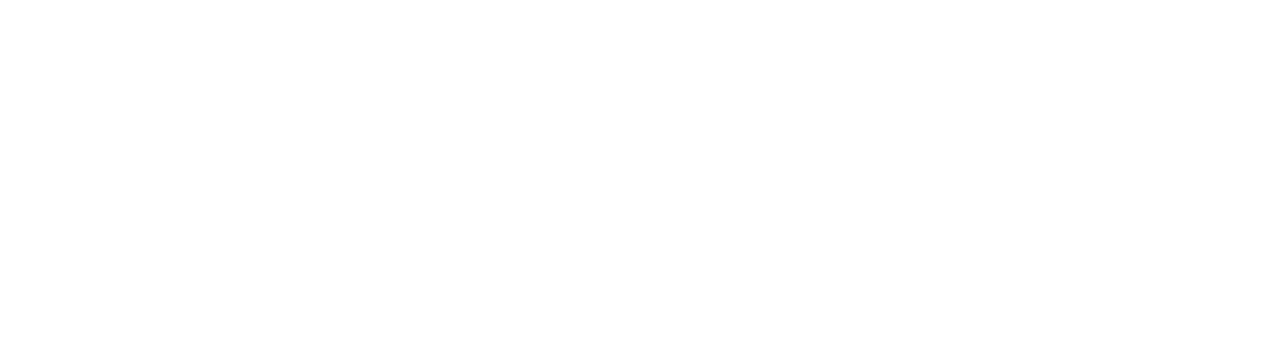
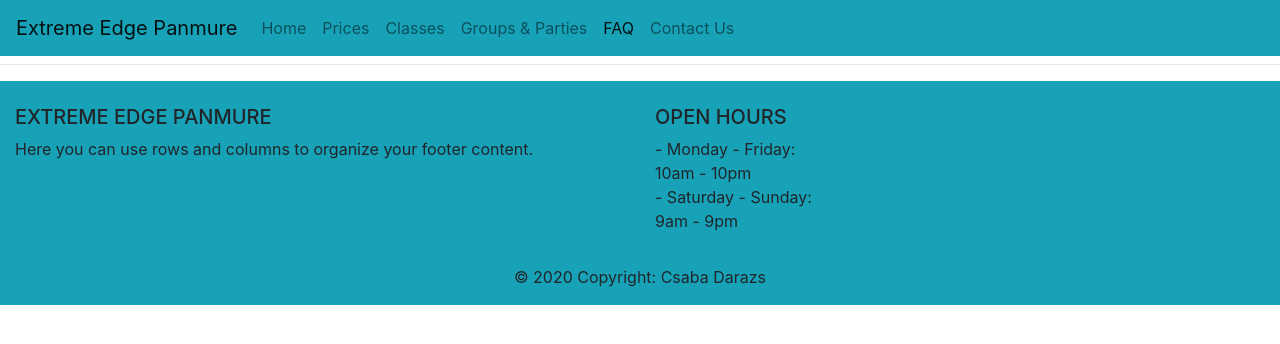
Before and after one commit to Drammaster/WordpressBase-HTMLCSS, a plain HTML site: page pages/faq.html in a window 1280 px wide. Drawn offline with nearby package versions, Linux system fonts and the light colour scheme.

Commit message:
Added additional pages and linked them together

```diff
--- a/pages/bookings.html
+++ b/pages/bookings.html
@@ -0,0 +1,97 @@
+<!DOCTYPE html>
+<html lang="en">
+    <head>
+        <meta name="viewport" content="width=device-width, initial-scale=1, shrink-to-fit=no">
+        <link rel="stylesheet" href="https://cdn.jsdelivr.net/npm/bootstrap@4.5.3/dist/css/bootstrap.min.css" integrity="sha384-TX8t27EcRE3e/ihU7zmQxVncDAy5uIKz4rEkgIXeMed4M0jlfIDPvg6uqKI2xXr2" crossorigin="anonymous">
+        <script src="https://code.jquery.com/jquery-3.2.1.slim.min.js" integrity="sha384-KJ3o2DKtIkvYIK3UENzmM7KCkRr/rE9/Qpg6aAZGJwFDMVNA/GpGFF93hXpG5KkN" crossorigin="anonymous"></script>
+        <script src="https://cdnjs.cloudflare.com/ajax/libs/popper.js/1.12.9/umd/popper.min.js" integrity="sha384-ApNbgh9B+Y1QKtv3Rn7W3mgPxhU9K/ScQsAP7hUibX39j7fakFPskvXusvfa0b4Q" crossorigin="anonymous"></script>
+        <script src="https://maxcdn.bootstrapcdn.com/bootstrap/4.0.0/js/bootstrap.min.js" integrity="sha384-JZR6Spejh4U02d8jOt6vLEHfe/JQGiRRSQQxSfFWpi1MquVdAyjUar5+76PVCmYl" crossorigin="anonymous"></script>
+    </head>
+    <body>
+        <!--Navbar-->
+        <nav class="navbar navbar-expand-lg fixed-top navbar-light bg-info">
+            <a class="navbar-brand" href="../index.html">Extreme Edge Panmure</a>
+            <button class="navbar-toggler" type="button" data-toggle="collapse" data-target="#navbarSupportedContent" aria-controls="navbarSupportedContent" aria-expanded="false" aria-label="Toggle navigation">
+              <span class="navbar-toggler-icon"></span>
+            </button>
+
+            <div class="collapse navbar-collapse" id="navbarSupportedContent">
+              <ul class="navbar-nav mr-auto">
+                <li class="nav-item">
+                  <a class="nav-link" href="../index.html">Home</a>
+                </li>
+                <li class="nav-item">
+                  <a class="nav-link" href="../pages/prices.html">Prices</a>
+                </li>
+                <li class="nav-item">
+                    <a class="nav-link" href="../pages/classes.html">Classes</a>
+                </li>
+                <li class="nav-item active">
+                    <a class="nav-link" href="#">Groups &amp Parties <span class="sr-only">(current)</span></a>
+                </li>
+                <li class="nav-item">
+                    <a class="nav-link" href="../pages/faq.html">FAQ</a>
+                </li>
+                <li class="nav-item">
+                    <a class="nav-link" href="../pages/contact.html">Contact Us</a>
+                </li>
+              </ul>
+            </div>
+        </nav>
+
+        <div class="h1 text-center">
+            Classes
+        </div>
+
+        <hr>
+
+
+        <!-- Footer -->
+        <footer class="page-footer font-small bg-info pt-4">
+
+            <!-- Footer Links -->
+            <div class="container-fluid text-center text-md-left">
+
+            <!-- Grid row -->
+            <div class="row">
+
+                <!-- Grid column -->
+                <div class="col-md-6 mt-md-0 mt-3">
+
+                <!-- Content -->
+                <h5 class="text-uppercase">Extreme Edge Panmure</h5>
+                <p>Here you can use rows and columns to organize your footer content.</p>
+
+                </div>
+                <!-- Grid column -->
+
+                <!-- Grid column -->
+                <div class="col-md-3 mb-md-0 mb-3">
+
+                <!-- Links -->
+                <h5 class="text-uppercase">Open Hours</h5>
+
+                <ul class="list-unstyled">
+                    <li> - Monday - Friday:</li>
+                    <li>10am - 10pm</li>
+                    <li> - Saturday - Sunday:</li>
+                    <li>9am - 9pm</li>
+                </ul>
+
+                </div>
+                <!-- Grid column -->
+
+            </div>
+            <!-- Grid row -->
+
+            </div>
+            <!-- Footer Links -->
+
+            <!-- Copyright -->
+            <div class="footer-copyright text-center py-3">© 2020 Copyright: Csaba Darazs</div>
+            <!-- Copyright -->
+
+        </footer>
+        <!-- Footer -->
+    </body>
+</html>
--- a/pages/faq.html
+++ b/pages/faq.html
@@ -0,0 +1,97 @@
+<!DOCTYPE html>
+<html lang="en">
+    <head>
+        <meta name="viewport" content="width=device-width, initial-scale=1, shrink-to-fit=no">
+        <link rel="stylesheet" href="https://cdn.jsdelivr.net/npm/bootstrap@4.5.3/dist/css/bootstrap.min.css" integrity="sha384-TX8t27EcRE3e/ihU7zmQxVncDAy5uIKz4rEkgIXeMed4M0jlfIDPvg6uqKI2xXr2" crossorigin="anonymous">
+        <script src="https://code.jquery.com/jquery-3.2.1.slim.min.js" integrity="sha384-KJ3o2DKtIkvYIK3UENzmM7KCkRr/rE9/Qpg6aAZGJwFDMVNA/GpGFF93hXpG5KkN" crossorigin="anonymous"></script>
+        <script src="https://cdnjs.cloudflare.com/ajax/libs/popper.js/1.12.9/umd/popper.min.js" integrity="sha384-ApNbgh9B+Y1QKtv3Rn7W3mgPxhU9K/ScQsAP7hUibX39j7fakFPskvXusvfa0b4Q" crossorigin="anonymous"></script>
+        <script src="https://maxcdn.bootstrapcdn.com/bootstrap/4.0.0/js/bootstrap.min.js" integrity="sha384-JZR6Spejh4U02d8jOt6vLEHfe/JQGiRRSQQxSfFWpi1MquVdAyjUar5+76PVCmYl" crossorigin="anonymous"></script>
+    </head>
+    <body>
+        <!--Navbar-->
+        <nav class="navbar navbar-expand-lg fixed-top navbar-light bg-info">
+            <a class="navbar-brand" href="../index.html">Extreme Edge Panmure</a>
+            <button class="navbar-toggler" type="button" data-toggle="collapse" data-target="#navbarSupportedContent" aria-controls="navbarSupportedContent" aria-expanded="false" aria-label="Toggle navigation">
+              <span class="navbar-toggler-icon"></span>
+            </button>
+
+            <div class="collapse navbar-collapse" id="navbarSupportedContent">
+              <ul class="navbar-nav mr-auto">
+                <li class="nav-item">
+                  <a class="nav-link" href="../index.html">Home</a>
+                </li>
+                <li class="nav-item">
+                  <a class="nav-link" href="../pages/prices.html">Prices</a>
+                </li>
+                <li class="nav-item">
+                    <a class="nav-link" href="../pages/classes.html">Classes</a>
+                </li>
+                <li class="nav-item">
+                    <a class="nav-link" href="../pages/bookings.html">Groups &amp Parties</a>
+                </li>
+                <li class="nav-item active">
+                    <a class="nav-link" href="#">FAQ <span class="sr-only">(current)</span></a>
+                </li>
+                <li class="nav-item">
+                    <a class="nav-link" href="../pages/contact.html">Contact Us</a>
+                </li>
+              </ul>
+            </div>
+        </nav>
+
+        <div class="h1 text-center">
+            Classes
+        </div>
+
+        <hr>
+
+
+        <!-- Footer -->
+        <footer class="page-footer font-small bg-info pt-4">
+
+            <!-- Footer Links -->
+            <div class="container-fluid text-center text-md-left">
+
+            <!-- Grid row -->
+            <div class="row">
+
+                <!-- Grid column -->
+                <div class="col-md-6 mt-md-0 mt-3">
+
+                <!-- Content -->
+                <h5 class="text-uppercase">Extreme Edge Panmure</h5>
+                <p>Here you can use rows and columns to organize your footer content.</p>
+
+                </div>
+                <!-- Grid column -->
+
+                <!-- Grid column -->
+                <div class="col-md-3 mb-md-0 mb-3">
+
+                <!-- Links -->
+                <h5 class="text-uppercase">Open Hours</h5>
+
+                <ul class="list-unstyled">
+                    <li> - Monday - Friday:</li>
+                    <li>10am - 10pm</li>
+                    <li> - Saturday - Sunday:</li>
+                    <li>9am - 9pm</li>
+                </ul>
+
+                </div>
+                <!-- Grid column -->
+
+            </div>
+            <!-- Grid row -->
+
+            </div>
+            <!-- Footer Links -->
+
+            <!-- Copyright -->
+            <div class="footer-copyright text-center py-3">© 2020 Copyright: Csaba Darazs</div>
+            <!-- Copyright -->
+
+        </footer>
+        <!-- Footer -->
+    </body>
+</html>
```
Also changed, not shown: index.html (+17 -31 lines), pages/classes.html (+97 -0 lines), pages/contact.html (+97 -0 lines), pages/prices.html (+97 -0 lines).
